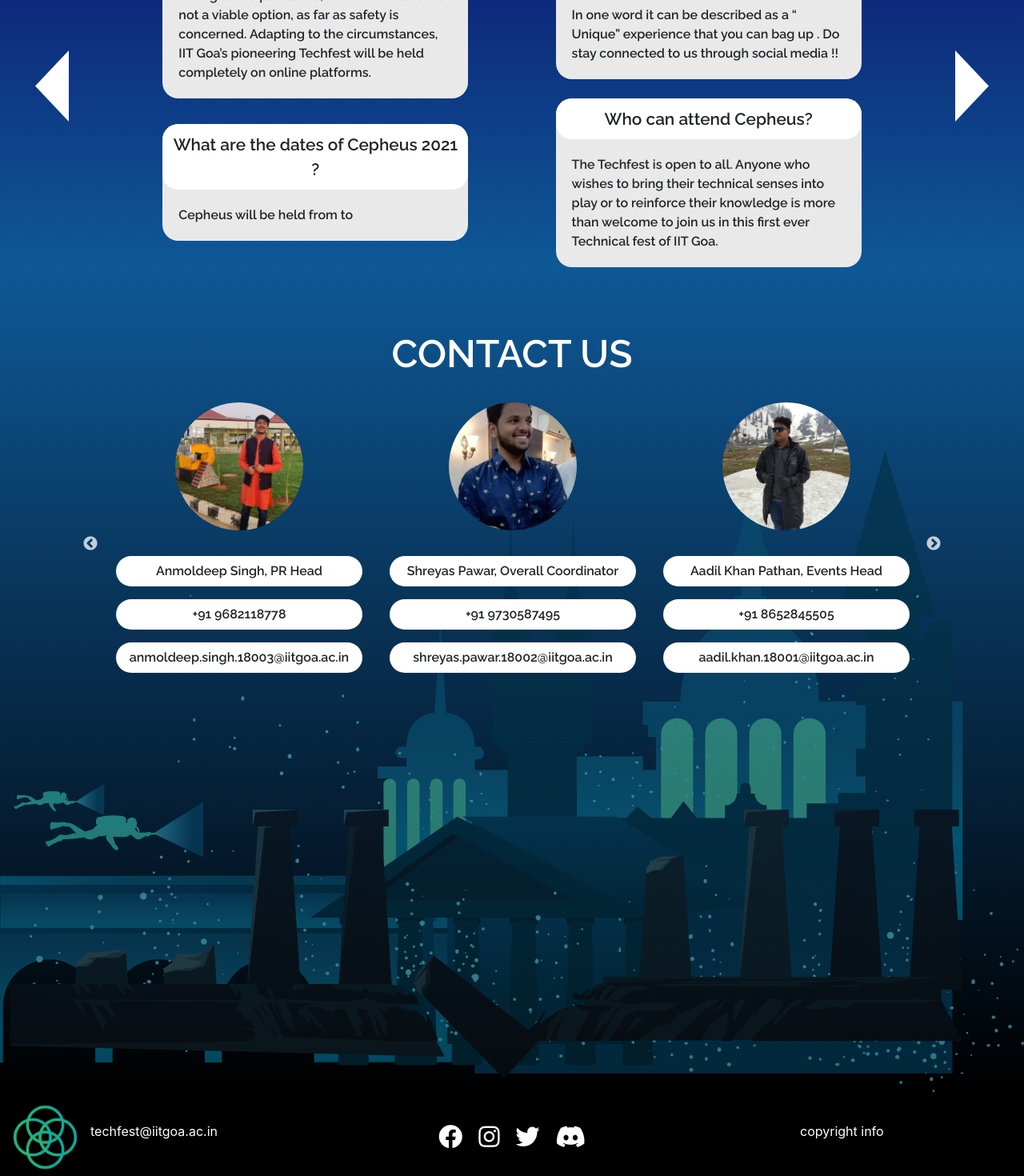
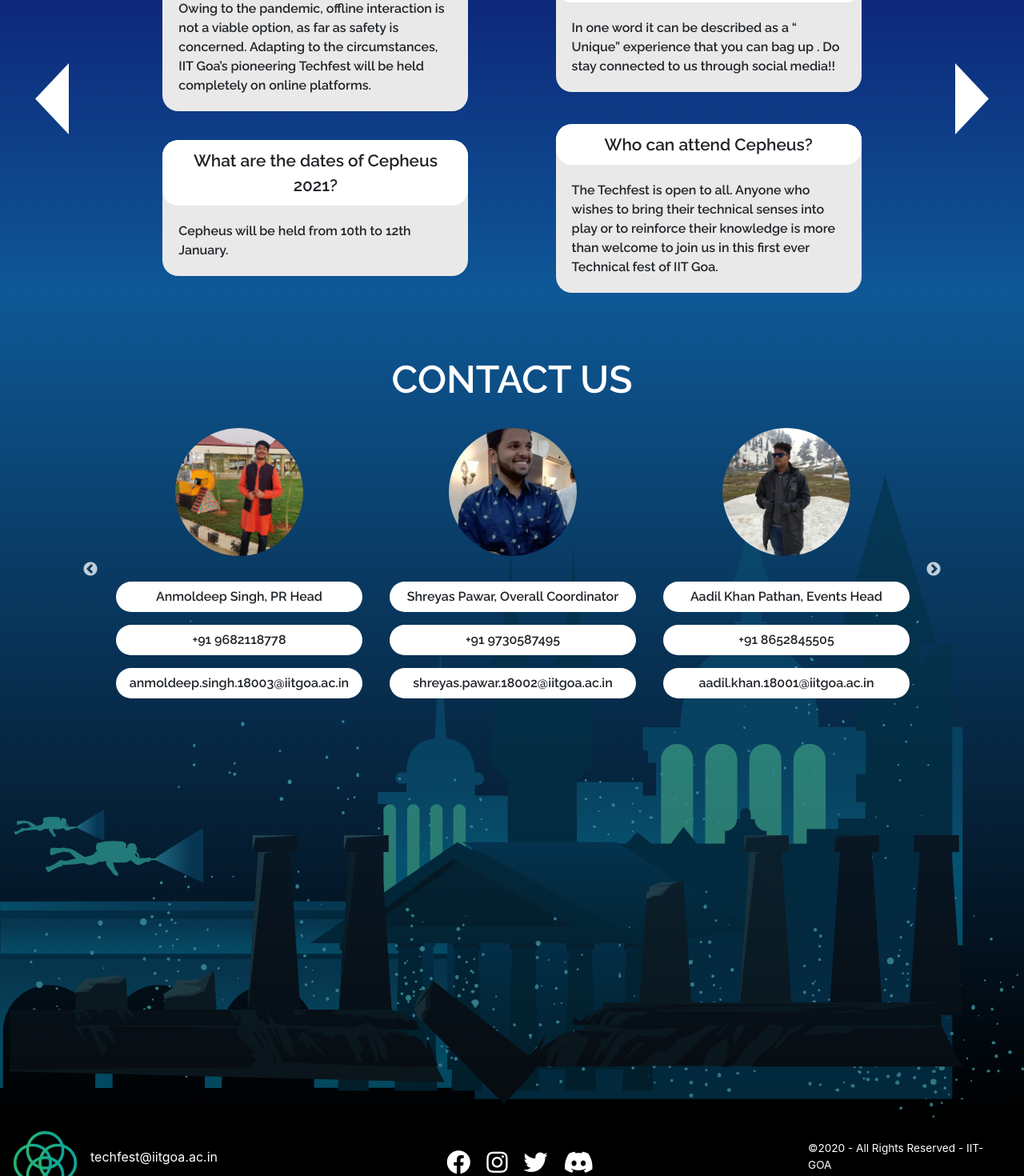
Before and after one commit to ayaniitgoa/TechFest, a React (Create React App) app: page / in a window 1280 px wide. Shown: the part 3320-4790 px from the top of the page at 80% size. Built offline with nearby package versions, Linux system fonts and the light colour scheme.

Commit message:
Faq answers updated and copyright info changed

```diff
--- a/src/Containers/FAQ/FAQ.css
+++ b/src/Containers/FAQ/FAQ.css
@@ -51,6 +51,7 @@
   height: 45%;
   width: 35%;
   background-color: #e9e9e9;
+  margin-top: 1rem;
   border-radius: 20px;
 }
 .full__question__box__large {
--- a/src/Containers/FAQ/questions.js
+++ b/src/Containers/FAQ/questions.js
@@ -5,13 +5,13 @@ const questions = [
       "Owing to the pandemic, offline interaction is not a viable option, as far as safety is concerned. Adapting to the circumstances, IIT Goa’s pioneering Techfest will be held completely on online platforms.",
   },
   {
-    question: "What would the virtual experience be like ?",
+    question: "What would the virtual experience be like?",
     answer:
-      "In one word it can be described as a “ Unique” experience that you can bag up . Do stay connected to us through social media !!",
+      "In one word it can be described as a “ Unique” experience that you can bag up . Do stay connected to us through social media!!",
   },
   {
-    question: "What are the dates of Cepheus 2021 ?",
-    answer: "Cepheus will be held from to",
+    question: "What are the dates of Cepheus 2021?",
+    answer: "Cepheus will be held from 10th to 12th January.",
   },
   {
     question: "Who can attend Cepheus?",
@@ -19,26 +19,26 @@ const questions = [
       "The Techfest is open to all. Anyone who wishes to bring their technical senses into play or to reinforce their knowledge is more than welcome to join us in this first ever Technical fest of IIT Goa.",
   },
   {
-    question: "What should I do to attend Cepheus this year ?",
+    question: "What should I do to attend Cepheus this year?",
     answer:
-      "To be a part of Cepheus, you must register via the link : cepheus.com/register ",
+      "To be part of Cepheus you must register through via registration link provided on website.",
   },
   {
     question: "What is the lineup and event schedule this year?",
     answer:
-      "The event lineup and schedule can be found on website cepheus.com/schedule and also on the Cepheus brochure.",
+      "The event lineup and schedule can be found on website in the schedule section and also in the Cepheus brochure.",
   },
   {
-    question: "How do I register for the competitions ?",
-    answer: "Go cepheus.com/register to register.",
+    question: "How do I register for the competitions?",
+    answer: "Go to the individual event page to register.",
   },
   {
-    question: "Is there a registration fee for participating ?",
+    question: "Is there a registration fee for participating?",
     answer:
       "Participating in the competitions is absolutely free of cost. No registration fee is involved.",
   },
   {
-    question: "What should I do after completing registration ?",
+    question: "What should I do after completing registration?",
     answer:
       "After registering, you will get an email that will confirm your registration. Keep following our updates on social media and email.",
   },
--- a/src/Containers/SocialMedia/SocialMedia.css
+++ b/src/Containers/SocialMedia/SocialMedia.css
@@ -28,5 +28,6 @@
 
 .copyright-info {
   width: 15rem;
-  margin: 20px 40px;
+  margin: 20px 30px;
+  font-size: 0.85rem;
 }
--- a/src/Containers/SocialMedia/SocialMedia.js
+++ b/src/Containers/SocialMedia/SocialMedia.js
@@ -17,7 +17,7 @@ function SocialMedia() {
           <i className="fab fa-discord"></i>
         </div>
         <div className="copyright-info">
-          <p>copyright info</p>
+          <p>©2020 - All Rights Reserved - IIT-GOA</p>
         </div>
       </div>
     </div>
```
Also changed, not shown: src/Containers/Schedule/lesser-fish.svg (added), 1 other file (tests, documents, lock files or other folders).
